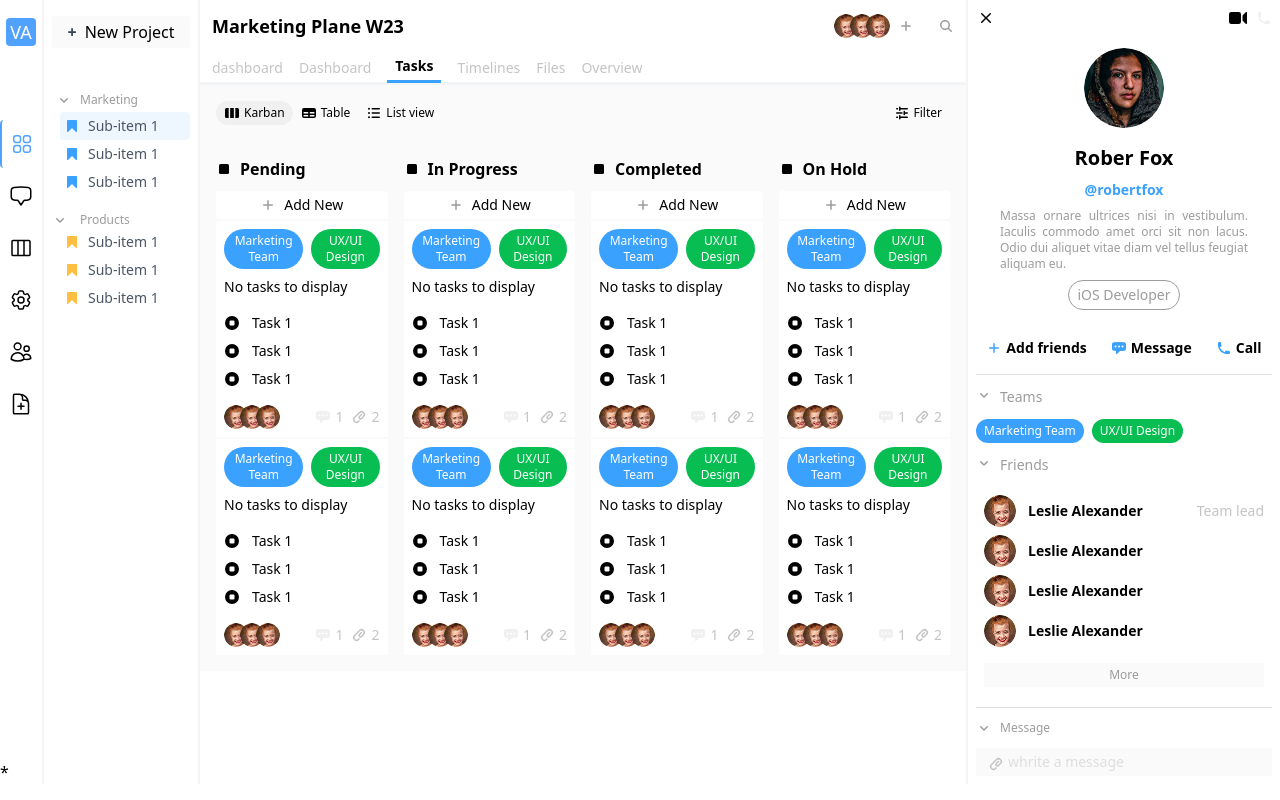
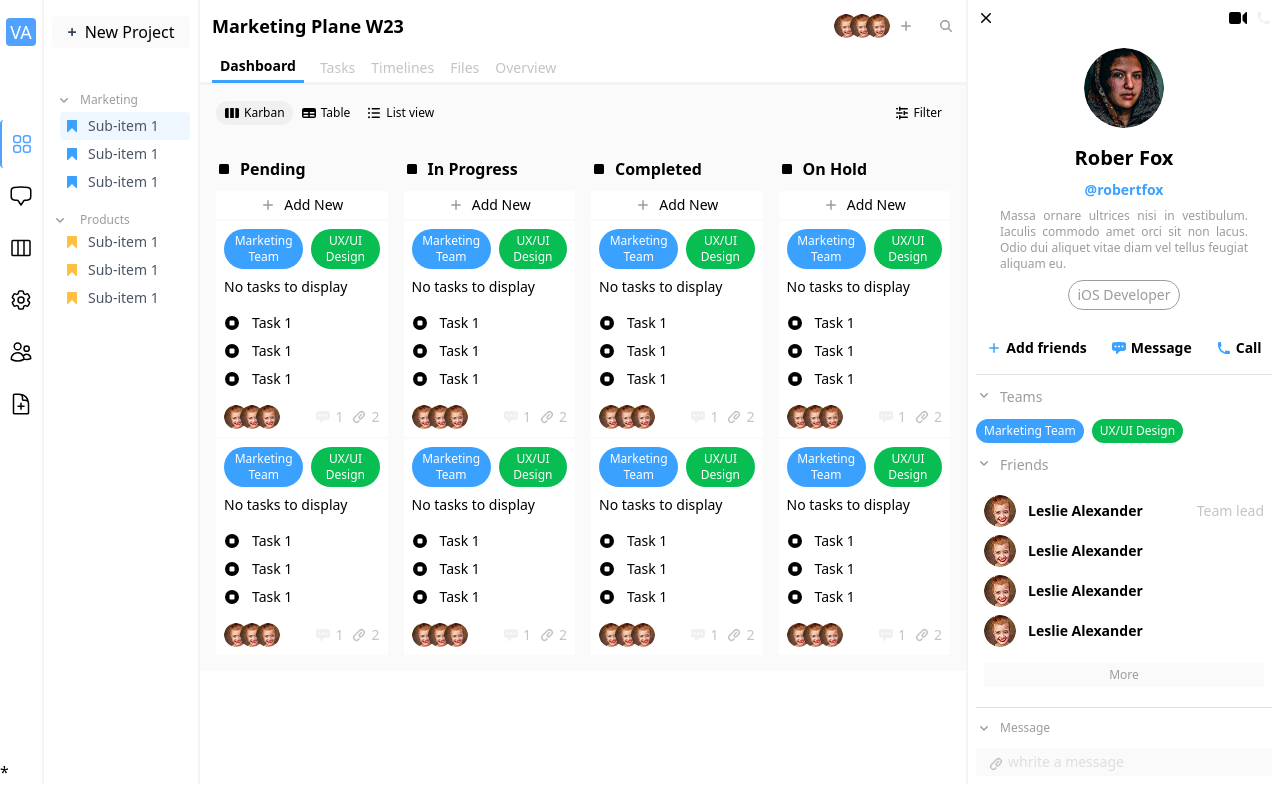
Before and after one commit to Lova1401Code/task-manager-frontend, a React (Vite) app: page / in a window 1280 px wide. Built offline with nearby package versions, Linux system fonts and the light colour scheme.

Commit message:
feat: enhance menu items with dynamic rendering and active state management

```diff
--- a/src/components/MenuItems.jsx
+++ b/src/components/MenuItems.jsx
@@ -1,7 +1,8 @@
-export default function MenuItems({ menu, clickMenuHandles }) {
+export default function MenuItems({ key, active, menu, clickMenuHandles }) {
     return (
         <li
-            className="text-sm text-[#C4C4C4]"
+            key = {key}
+            className={`text-sm ${active ? "text-[#000000] font-semibold border-b-3 border-[#3BA1FF] py-1 px-2" : "text-[#C4C4C4]"}`}
             onClick={() => clickMenuHandles(menu)}>
             {menu}
         </li>
--- a/src/pages/Body.jsx
+++ b/src/pages/Body.jsx
@@ -14,14 +14,24 @@ import MessageIcon from '../assets/icons/MessageIcon'
 import MenuItems from '../components/MenuItems'
 
 export default function Body() {
-    const [menu, setMenu] = useState("dashboard")
+    const [menuActive, setMenuActive] = useState("Dashboard")
 
     const menuItems = [
-        "dashboard",
-        "tasks",
-        "timelines",
-        "files",
-        "overview"
+        {
+            id: 1, name: "Dashboard"
+        },
+        {
+            id: 2, name: "Tasks"
+        },
+        {
+            id: 3, name: "Timelines"
+        },
+        {
+            id: 4, name: "Files"
+        },
+        {
+            id: 5, name: "Overview"
+        }
     ]
 
     const tasks = [
@@ -36,20 +46,20 @@ export default function Body() {
     ]
 
     const clickMenuHandler = (menu) => {
-        setMenu(menu)
+        setMenuActive(menu)
     }
 
     const renderMenu = () => {
-        switch(menu) {
-            case "dashboard":
+        switch(menuActive) {
+            case "Dashboard":
                 return <div>Dashboard</div>
-            case "tasks":
+            case "Tasks":
                 return <div>Tasks</div>
-            case "timelines":
+            case "Timelines":
                 return <div>Timelines</div>
-            case "files":
+            case "Files":
                 return <div>Files</div>
-            case "overview":
+            case "Overview":
                 return <div>Overview</div>
             default:
                 return <div>Dashboard</div>
@@ -70,16 +80,12 @@ export default function Body() {
             </div>
             <nav className="w-full pl-3 px-3 border-b-3 border-gray-100">
                 <ul className="flex gap-4 justify-start items-center w-full -mb-px">
-                    <MenuItems
-                        menu={menu}
-                        clickMenuHandles={ clickMenuHandler }
-                    />
-                    <li className="text-sm text-[#C4C4C4]" onClick={() => clickMenuHandler("dashboard")}>Dashboard</li>
-                    <li className="text-sm text-[#000000] font-semibold border-b-3 border-[#3BA1FF] py-1 px-2" onClick={() => clickMenuHandler("tasks")}>Tasks</li>
-                    <li className="text-sm text-[#C4C4C4]" onClick={() => clickMenuHandler("timelines")}>Timelines</li>
-                    <li className="text-sm text-[#C4C4C4]" onClick={() => clickMenuHandler("files")}>Files</li>
-                    <li className="text-sm text-[#C4C4C4]" onClick={() => clickMenuHandler("overview")}>Overview</li>
-                </ul>
+                    { menuItems.map((item) => {
+                        return (
+                         <MenuItems key={item.id} active={menuActive === item.name} menu={item.name} clickMenuHandles={clickMenuHandler}/>)
+                        })
+                    }
+               </ul>
             </nav>
             <div className="bg-[#FAFAFA]">
                 <div className="flex justify-between items-center p-4">
```
